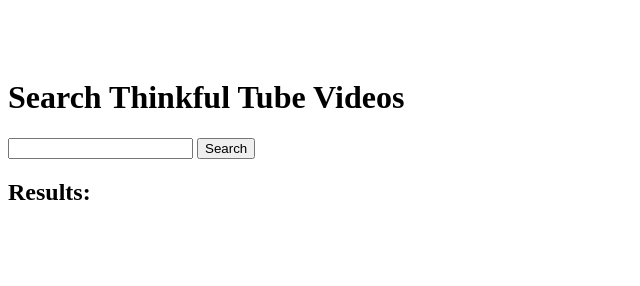
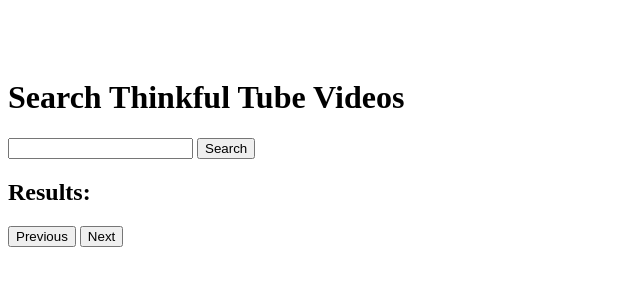
Before and after one commit to thinkful-ei17/jeff-sam-youtube-challenge, a plain HTML site: page index.html in a window 1280 px wide. Shown: the whole page, without its empty margins (0-640 px from the left). Drawn offline with nearby package versions, Linux system fonts and the light colour scheme.

Commit message:
Added pseudocode for buttons to get more results

```diff
--- a/app.js
+++ b/app.js
@@ -7,6 +7,7 @@
   const query = {
     q: searchTerm,
     per_page: 5,
+    pageToken: '',
     part: 'snippet',
     key: 'AIzaSyB7SZee8z4v5Ij9xDi3PTKAsZrQ6111aCc',
   };
@@ -67,6 +68,17 @@
   });
 }
 
+/*Previous event click listener
+  1. When previous is clicked, retrieve the current array objects (data)
+  2. Set pageToken to result.previousPageToken in our query
+  3. Call getDataFromApi again
+*/
+
+/*Next event click listener
+  1. When next is clicked, retrieve the current array objects (data)
+  2. Set string value of pageToken to string value of result.nextPageToken in our query
+  3. Call getDataFromApi again
+*/
 
 $(watchSubmit);
 $(thumbnailClickListener);
--- a/index.html
+++ b/index.html
@@ -23,6 +23,9 @@
           <div class="js-search-results">
 
           </div>
+
+          <button class='js-previous-btn'>Previous</button>
+          <button class='js-next-btn'>Next</button>
       </main>
       <script src="app.js"></script>
     </body>
```
